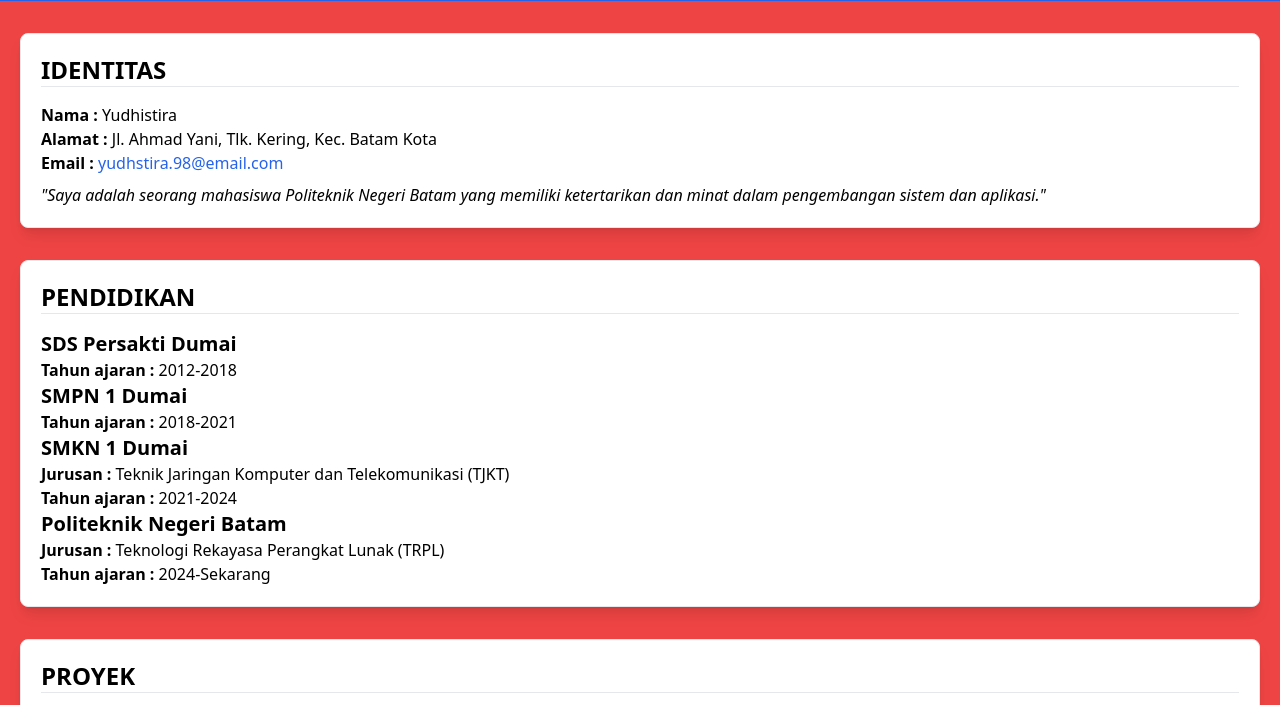
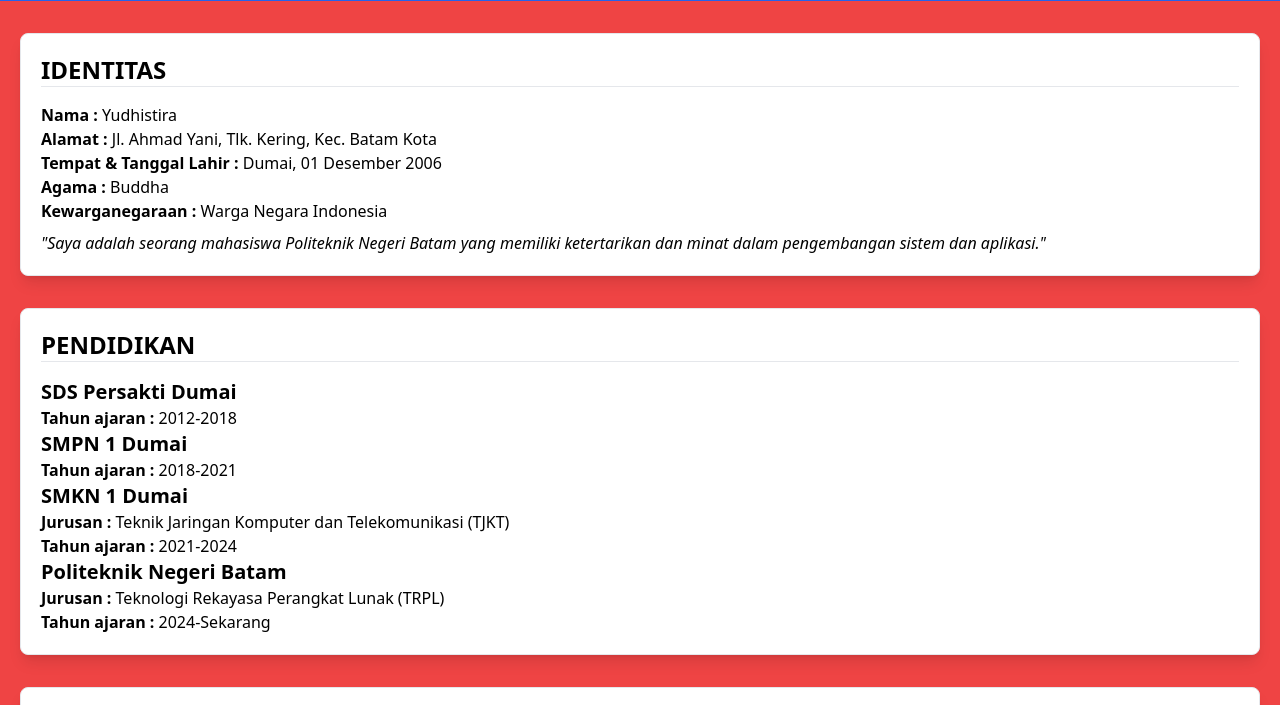
Before and after one commit to youdid-max/personal_branding, a plain HTML site: page index.html in a window 1280 px wide. Shown: the part 71-776 px from the top of the page. Drawn offline with nearby package versions, Linux system fonts and the light colour scheme.

Commit message:
perbaikan

```diff
--- a/index.html
+++ b/index.html
@@ -34,9 +34,9 @@
         <h2 class="text-2xl font-bold mb-4 border-b">IDENTITAS</h2>
         <p><span class="font-bold">Nama :</span> Yudhistira</p>
         <p><span class="font-bold">Alamat :</span> Jl. Ahmad Yani, Tlk. Kering, Kec. Batam Kota</p>
-        <p><span class="font-bold">Email :</span>
-            <a href="mailto:yudhstira.98@email.com" class="text-blue-600 hover:underline">yudhstira.98@email.com</a>
-        </p>
+        <p><span class="font-bold">Tempat & Tanggal Lahir :</span> Dumai, 01 Desember 2006</p>
+        <p><span class="font-bold">Agama :</span> Buddha</p>
+        <p><span class="font-bold">Kewarganegaraan :</span> Warga Negara Indonesia</p>
         <p class="italic mt-2">"Saya adalah seorang mahasiswa Politeknik Negeri Batam yang memiliki ketertarikan dan minat dalam pengembangan sistem dan aplikasi."</p>
     </div>
 
```
